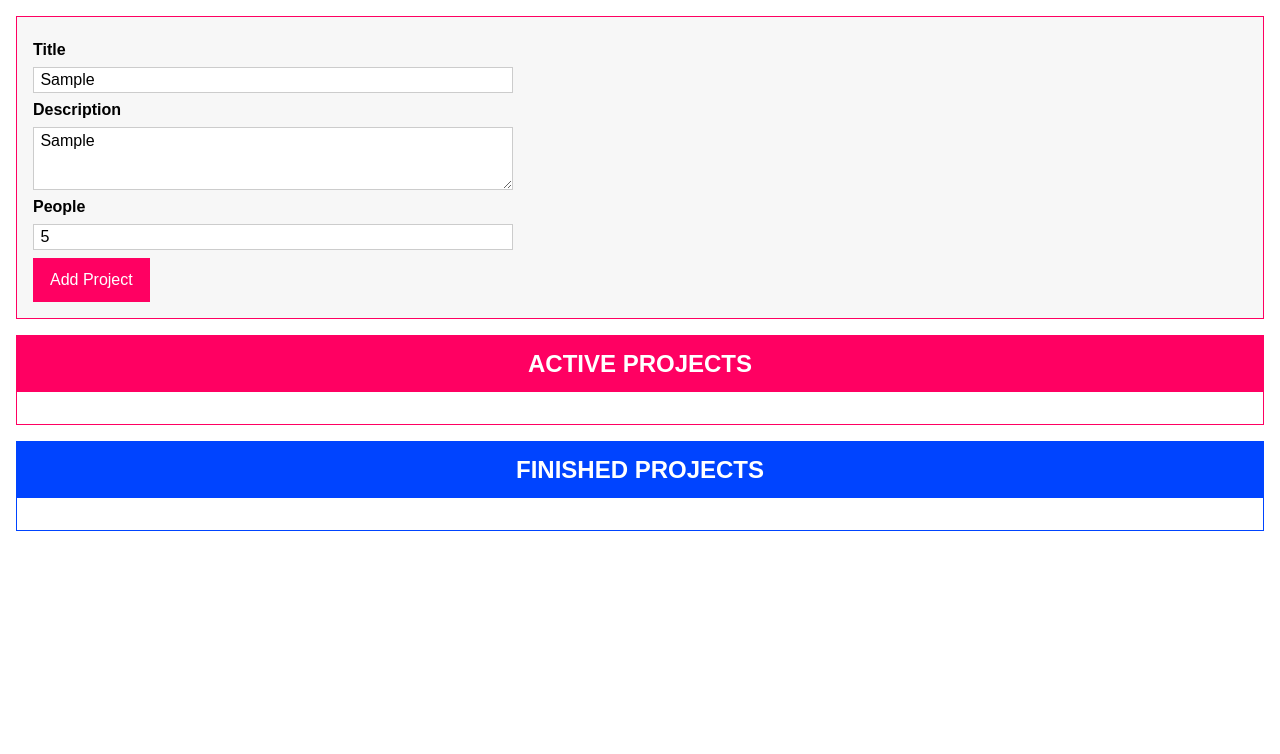
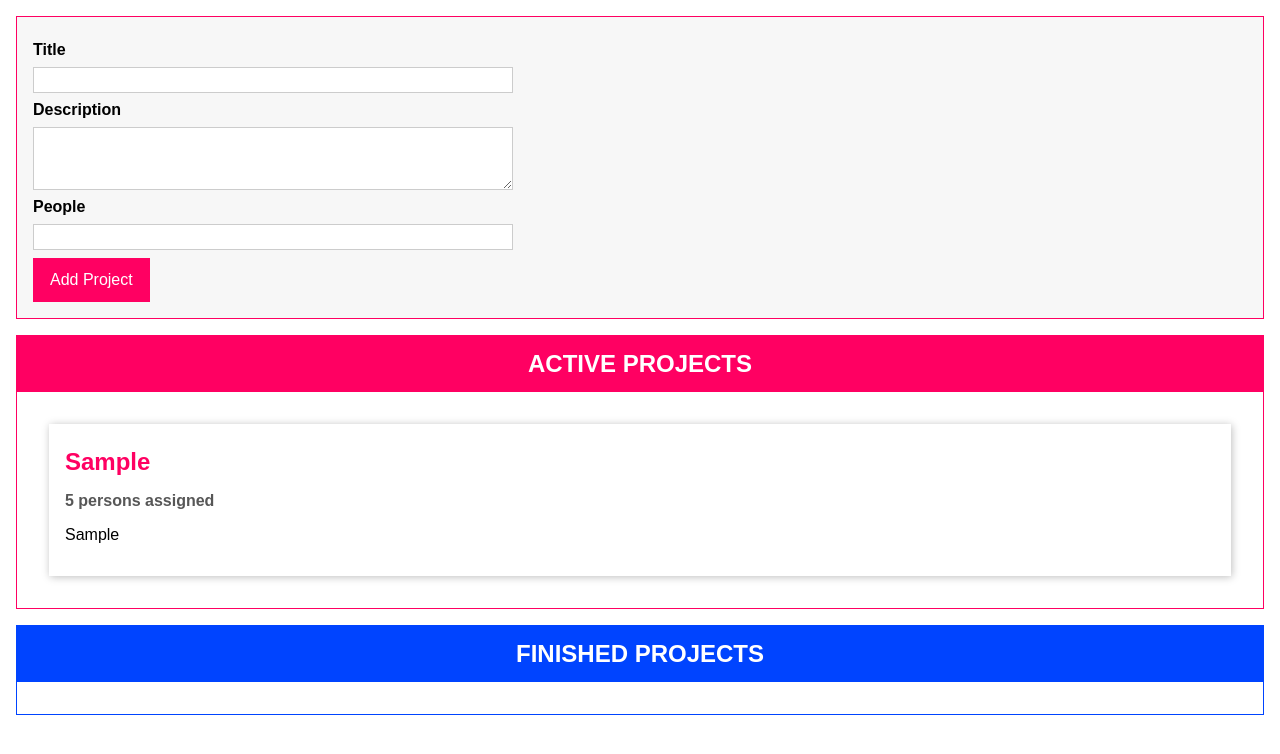
Before and after one commit to jibreelfahd/TypeScript-Project, a website with bundled scripts: page index.html in a window 1280 px wide. Both pictures are taken after typing "Sample", "Sample", "5" into the empty fields and a click on the button "Add Project". Built offline with nearby package versions, Linux system fonts and the light colour scheme.

Commit message:
feature: add drag and drop feature

```diff
--- a/app.css
+++ b/app.css
@@ -91,6 +91,7 @@ button:active {
   box-shadow: 1px 1px 8px rgba(0, 0, 0, 0.26);
   padding: 1rem;
   margin: 1rem;
+  background: white;
 }
 
 .projects li h2 {
--- a/index.html
+++ b/index.html
@@ -26,7 +26,7 @@
       </form>
     </template>
     <template id="single-project">
-      <li>
+      <li draggable="true">
         <h2></h2>
         <h3></h3>
         <p></p>
--- a/src/app.ts
+++ b/src/app.ts
@@ -29,26 +29,38 @@ function validate(validators: ValidatorConfig) {
   let isValid = true;
 
   if (validators.required) {
-    isValid = validators.value.toString().trim().length !== 0;
+    isValid = isValid && validators.value.toString().trim().length !== 0;
   }
 
   if (validators.minLength != null && typeof validators.value === "string") {
-    isValid = validators.value.length < validators.minLength;
+    isValid = isValid && validators.value.length > validators.minLength;
   }
 
   if (validators.maxLength != null && typeof validators.value === "string") {
-    isValid = validators.value.length < validators.maxLength;
+    isValid = isValid && validators.value.length < validators.maxLength;
   }
 
   if (validators.min != null && typeof validators.value === "number") {
-    isValid = validators.value > validators.min;
+    isValid = isValid && validators.value > validators.min;
   }
 
   if (validators.max != null && typeof validators.value === "number") {
-    isValid = validators.value < validators.max;
+    isValid = isValid && validators.value < validators.max;
   }
 
   return isValid;
+}
+
+// Drag and Drop Interfaces
+interface Draggable {
+  dragStartHandler(event: DragEvent): void;
+  dragEndHandler(event: DragEvent): void
+}
+
+interface DragTarget {
+  dragOverHandler(event: DragEvent): void;
+  dropHandler(event: DragEvent): void
+  dragLeaveHandler(event: DragEvent): void
 }
 
 enum ProjectStatus {
@@ -140,26 +152,50 @@ abstract class Component<T extends HTMLElement, U extends HTMLElement> {
   abstract renderContent(): void
 }
 
-// Rendering List items
-class ProjectItem extends Component<HTMLUListElement, HTMLLIElement> {
+// Rendering List Items
+class ProjectItem extends Component<HTMLUListElement, HTMLLIElement> implements Draggable {
   private projects: Project;
+
+  get personNumber() {
+    if (this.projects.people === 1) {
+      return '1 person';
+    }
+
+    return `${this.projects.people} persons`
+  }
 
   constructor(hostID: string, project: Project) {
     super('single-project', hostID, false ,project.id);
     this.projects = project;
 
+    this.configure();
     this.renderContent();
+  }
+
+  @Autobind
+  dragStartHandler(event: DragEvent) {
+    event.dataTransfer!.setData('plain/text', this.projects.id);
+    event.dataTransfer!.effectAllowed = 'move';
+  }
+
+  @Autobind
+  dragEndHandler(_: DragEvent) {
+    console.log('Drag End Event')
   }
 
   renderContent() {
     this.element.querySelector('h2')!.textContent = this.projects.title;
-    this.element.querySelector('h3')!.textContent = this.projects.people.toString();
+    this.element.querySelector('h3')!.textContent = this.personNumber + ' assigned';
     this.element.querySelector('p')!.textContent = this.projects.description;
     console.log(this.projects)
   }
-  configure() {}
+
+  configure() {
+    this.element.addEventListener('dragstart', this.dragStartHandler);
+    this.element.addEventListener('dragend', this.dragEndHandler);
+  }
 }
-class ProjectList extends Component<HTMLDivElement, HTMLElement> {
+class ProjectList extends Component<HTMLDivElement, HTMLElement> implements DragTarget {
   assignProjects: Project[];
 
   constructor(private type: "active" | "finished") {
@@ -170,7 +206,31 @@ class ProjectList extends Component<HTMLDivElement, HTMLElement> {
     this.renderContent();
   }
 
+  @Autobind
+  dragOverHandler(event: DragEvent) {
+    if (event.dataTransfer && event.dataTransfer!.types[0] === 'plain/text') {
+      event.preventDefault();
+      const listElement = this.element.querySelector('ul')!;
+      listElement.classList.add('droppable');
+    }
+  }
+
+  @Autobind
+  dragLeaveHandler(_: DragEvent) {
+    const listElement = this.element.querySelector('ul')!;
+    listElement.classList.remove('droppable');
+  }
+
+  @Autobind
+  dropHandler(event: DragEvent) {
+    console.log('drop', event)
+  }
+
   configure() {
+    this.element.addEventListener('dragover', this.dragOverHandler);
+    this.element.addEventListener('dragleave', this.dragLeaveHandler);
+    this.element.addEventListener('drop', this.dropHandler);
+
     projState.addListeners((project: Project[]) => {
       const filteredProjects = project.filter((prjs) => {
         if (this.type === "active") {
@@ -198,7 +258,7 @@ class ProjectList extends Component<HTMLDivElement, HTMLElement> {
 
     ulListEelemt.textContent = "";
     for (const prjList of this.assignProjects) {
-      new ProjectItem(this.element.id, prjList);
+      new ProjectItem(this.element.querySelector('ul')!.id, prjList);
     }
   }
 }
@@ -238,14 +298,14 @@ class ProjectInput extends Component<HTMLFormElement, HTMLDivElement> {
       value: title,
       required: true,
       minLength: 2,
-      maxLength: 15,
+      maxLength: 25,
     };
 
     const descValidatable: ValidatorConfig = {
       value: description,
       required: true,
       minLength: 2,
-      maxLength: 15,
+      maxLength: 25,
     };
 
     const peopleValidatable: ValidatorConfig = {
@@ -256,9 +316,9 @@ class ProjectInput extends Component<HTMLFormElement, HTMLDivElement> {
     };
 
     if (
-      validate(titleValidatable) &&
-      validate(descValidatable) &&
-      validate(peopleValidatable)
+      !validate(titleValidatable) ||
+      !validate(descValidatable) ||
+      !validate(peopleValidatable)
     ) {
       alert("Invalid input, please try again later!");
       return;
```
